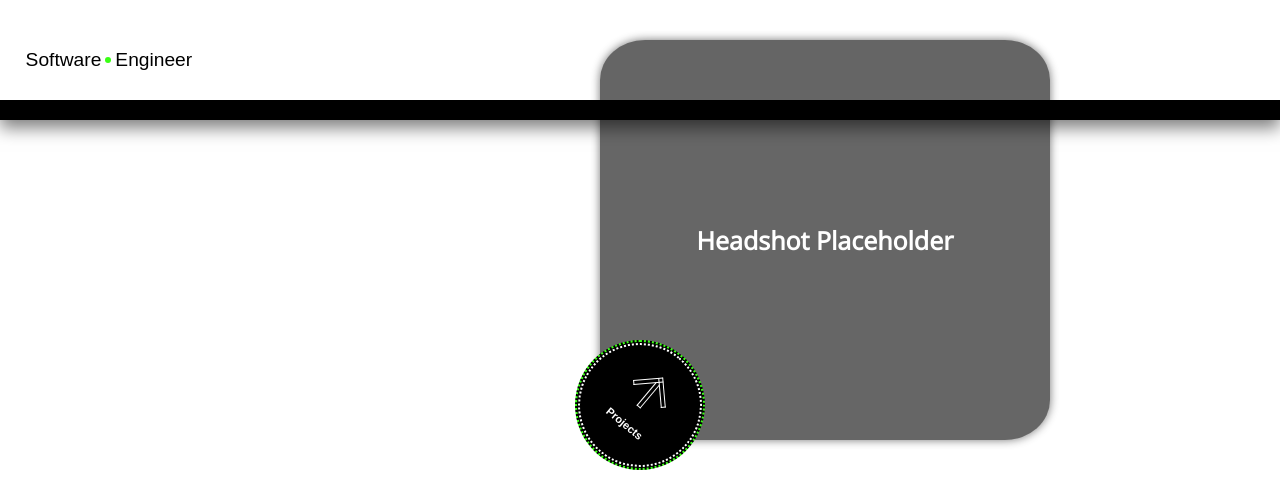
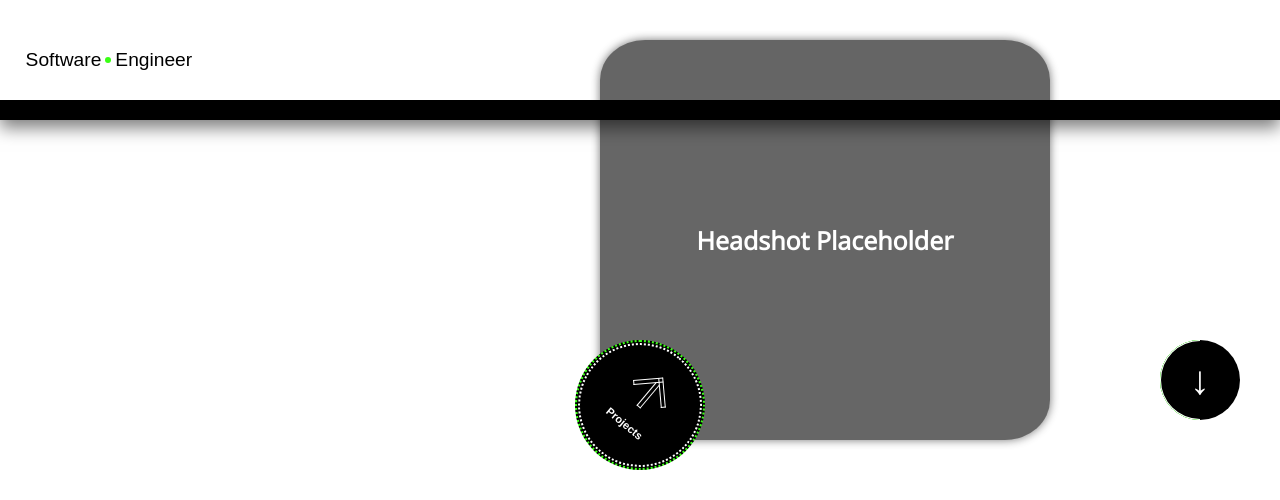
Before and after one commit to kab383/Portfolio, a plain HTML site: page index.html in a window 1280 px wide. Shown: the part 300-800 px from the top of the page. Drawn offline with nearby package versions, Linux system fonts and the light colour scheme; a web font is replaced by a local one.

Commit message:
Progress bar feature added and halfway complete

```diff
--- a/index.html
+++ b/index.html
@@ -15,6 +15,13 @@
   <div class="container">
 
     <div class="page-bg"></div>
+
+    <a href="#" class="progress-bar center">
+      <div class="half-circle"></div>
+      <div class="half-circle"></div>
+      <div class="half-circle-top"></div>
+      <div class="progress-bar-circle center">&#8595;</div>
+    </a>
 
     <div class="menu-icon center">
       <div class="menu-icon-line"></div>
--- a/script.js
+++ b/script.js
@@ -45,6 +45,33 @@ mainBtns.forEach(btn => {
   });
 })
 
+// Progress bar
+
+const halfCircles = document.querySelectorAll('.half-circle');
+const halfCircleTop = document.querySelector('.half-circle-top');
+const progressBarCircle = document.querySelector('.progress-bar-circle');
+
+const progressBarFn = () => {
+
+  const pageViewportHeight = window.innerHeight;
+  const pageHeight = document.documentElement.scrollHeight;
+  const scrolledPortion = window.pageYOffset;
+
+  const scrolledPortionDegree = (scrolledPortion / (pageHeight - pageViewportHeight)) * 360;
+
+  halfCircles.forEach(el => {
+    el.style.transform = `rotate(${scrolledPortionDegree}deg)`;
+
+    if(scrolledPortion >= 180){
+      halfCircles[0].style.transform = 'rotate(180deg)';
+      halfCircleTop.style.opacity = '0';
+    }
+    else {
+      halfCircleTop.style.opacity = '1';
+    };
+  });
+};
+
 // Navigation
 
 const menuIcon = document.querySelector('.menu-icon');
@@ -58,6 +85,8 @@ document.addEventListener('scroll', () => {
     menuIcon.classList.remove('show-menu-icon');
     navbar.classList.remove('hide-navbar');
   }
+
+  progressBarFn();
 });
 
 menuIcon.addEventListener('click', () => {
--- a/style.css
+++ b/style.css
@@ -161,6 +161,68 @@ html {
   background: url(images/portfolio-bg.jpg) center no-repeat;
   background-size: cover;
   opacity: 70%;
+}
+
+.progress-bar {
+  position: fixed;
+  bottom: 8rem;
+  right: 4rem;
+  width: 8rem;
+  height: 8rem;
+  background-color: black;
+  border-radius: 50%;
+  z-index: 5;
+  overflow: hidden;
+}
+
+.half-circle,
+.half-circle-top {
+  position: absolute;
+  top: 0;
+  left: 0;
+  width: 50%;
+  height: 100%;
+  transform-origin: right center;
+}
+
+.half-circle:nth-child(1) {
+  background-color: #39FF14;
+}
+
+.half-circle:nth-child(2) {
+  background-color: #39FF14;
+}
+
+.half-circle-top {
+  background-color: white;
+}
+
+.progress-bar:hover
+.half-circle-top {
+  opacity: 0;
+  transition: opacity 0s 1s;
+}
+
+.progress-bar:hover
+.half-circle:nth-child(1) {
+transform: rotate(180deg);
+transition: transform 1s linear;
+}
+
+.progress-bar:hover
+.half-circle:nth-child(2) {
+  transform: rotate(360deg);
+  transition: transform 2s linear;
+}
+
+.progress-bar-circle {
+  width: 7.8rem;
+  height: 7.8rem;
+  background-color: black;
+  border-radius: 50%;
+  color: white;
+  font-size: 4rem;
+  z-index: 10;
 }
 
 .menu-icon {
```
